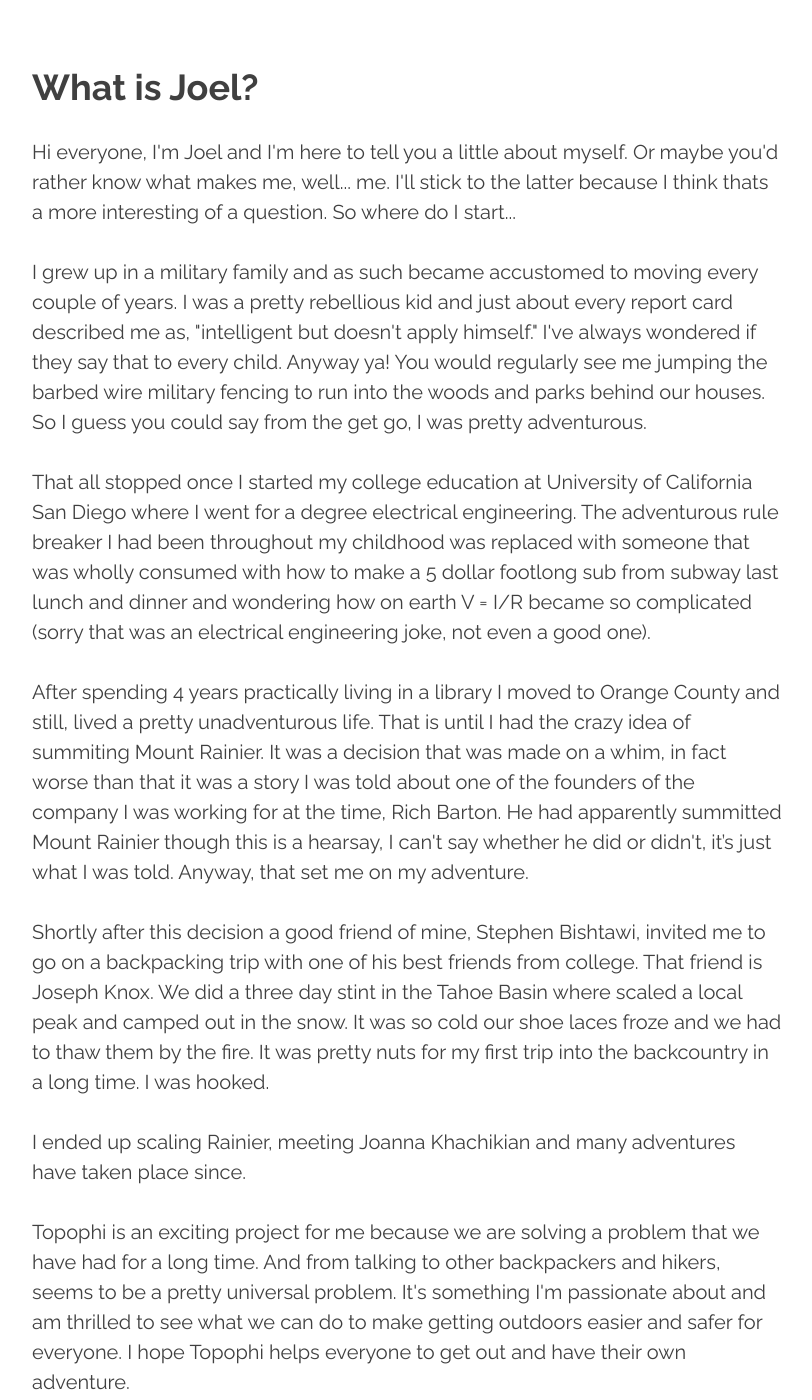
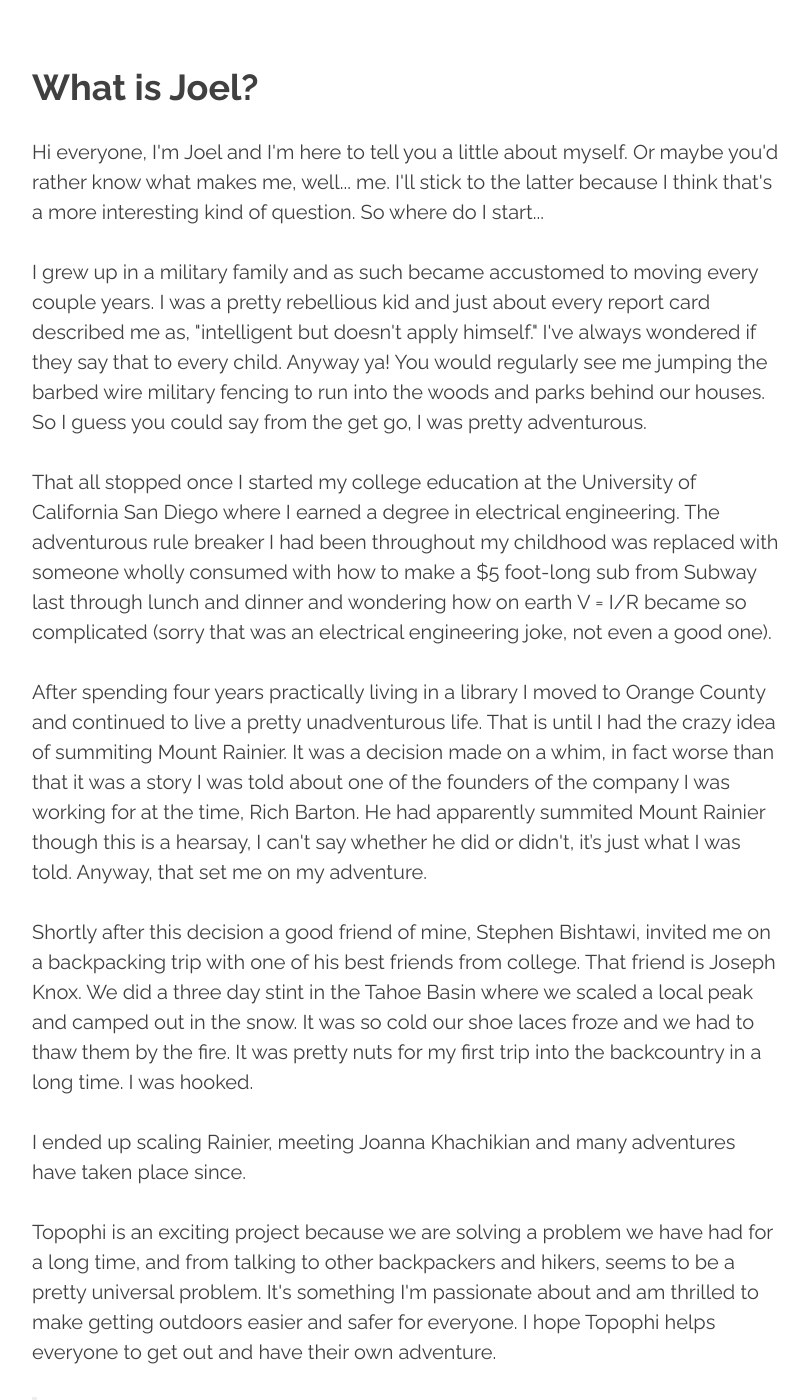
Before and after one commit to Topophi/topophi.github.io, a Jekyll site: the page built from _posts/2015-04-08-what-is-joel.markdown, in a window 1280 px wide and 1400 px high, scrolled down 518 px. Shown: the whole window, without its empty margins (233-1045 px from the left). Built offline with Jekyll 4.4.1, drawn with Linux system fonts in a browser that asks for light colours; nearby versions of some CDN libraries.

Commit message:
more edits

```diff
--- a/_posts/2015-04-08-what-is-joel.markdown
+++ b/_posts/2015-04-08-what-is-joel.markdown
@@ -11,22 +11,22 @@
 
 <h2 class="section-heading">What is Joel?</h2>
 
-<p>Hi everyone, I'm Joel and I'm  here to tell you a little about myself.  Or maybe you'd rather know what makes me, well... me.  I'll stick to the latter because I think thats a more interesting of a question.  So where do I start...
+<p>Hi everyone, I'm Joel and I'm  here to tell you a little about myself.  Or maybe you'd rather know what makes me, well... me.  I'll stick to the latter because I think that's a more interesting kind of question.  So where do I start...
 <p>
 
- <p>I grew up in a military family and as such became accustomed to moving every couple of years.  I was a pretty rebellious kid and just about every report card described me as, "intelligent but doesn't apply himself."  I've always wondered if they say that to every child.  Anyway ya!  You would regularly see me jumping the barbed wire military fencing to run into the woods and parks behind our houses.  So I guess you could say from the get go, I was pretty adventurous.
+ <p>I grew up in a military family and as such became accustomed to moving every couple years.  I was a pretty rebellious kid and just about every report card described me as, "intelligent but doesn't apply himself."  I've always wondered if they say that to every child.  Anyway ya!  You would regularly see me jumping the barbed wire military fencing to run into the woods and parks behind our houses.  So I guess you could say from the get go, I was pretty adventurous.
 <p>
 
-<p>That all stopped once I started my college education at University of California San Diego where I went for a degree electrical engineering.  The adventurous rule breaker I had been throughout my childhood was replaced with someone that was wholly consumed with how to make a 5 dollar footlong sub from subway last lunch and dinner and wondering how on earth V = I/R became so complicated (sorry that was an electrical engineering joke, not even a good one).<p>
+<p>That all stopped once I started my college education at the University of California San Diego where I earned a degree in electrical engineering.  The adventurous rule breaker I had been throughout my childhood was replaced with someone wholly consumed with how to make a $5 foot-long sub from Subway last through lunch and dinner and wondering how on earth V = I/R became so complicated (sorry that was an electrical engineering joke, not even a good one).<p>
 
-<p>After spending 4 years practically living in a library I moved to Orange County and still, lived a pretty unadventurous life.  That is until I had the crazy idea of summiting Mount Rainier.  It was a decision that was made on a whim, in fact worse than that it was a story I was told about one of the founders of the company I was working for at the time, Rich Barton.  He had apparently summitted Mount Rainier though this is a hearsay, I can't say whether he did or didn't, it’s just what I was told.  Anyway, that set me on my adventure.
+<p>After spending four years practically living in a library I moved to Orange County and continued to live a pretty unadventurous life.  That is until I had the crazy idea of summiting Mount Rainier.  It was a decision made on a whim, in fact worse than that it was a story I was told about one of the founders of the company I was working for at the time, Rich Barton.  He had apparently summited Mount Rainier though this is a hearsay, I can't say whether he did or didn't, it’s just what I was told.  Anyway, that set me on my adventure.
 <p>
 
-<p>Shortly after this decision a good friend of mine, Stephen Bishtawi, invited me to go on a backpacking trip with one of his best friends from college.  That friend is Joseph Knox.  We did a three day stint in the Tahoe Basin where scaled a local peak and camped out in the snow.  It was so cold our shoe laces froze and we had to thaw them by the fire.  It was pretty nuts for my first trip into the backcountry in a long time.  I was hooked.
+<p>Shortly after this decision a good friend of mine, Stephen Bishtawi, invited me on a backpacking trip with one of his best friends from college.  That friend is Joseph Knox.  We did a three day stint in the Tahoe Basin where we scaled a local peak and camped out in the snow.  It was so cold our shoe laces froze and we had to thaw them by the fire.  It was pretty nuts for my first trip into the backcountry in a long time.  I was hooked.
 <p>
 <p>I ended up scaling Rainier, meeting Joanna Khachikian and many adventures have taken place since.<p>
 
-<p>Topophi is an exciting project for me because we are solving a problem that we have had for a long time.  And from talking to other backpackers and hikers, seems to be a pretty universal problem.  It's something I'm passionate about and am thrilled to see what we can do to make getting outdoors easier and safer for everyone.  I hope Topophi helps everyone to get out and have their own adventure.</p>
+<p>Topophi is an exciting project because we are solving a problem we have had for a long time, and from talking to other backpackers and hikers, seems to be a pretty universal problem.  It's something I'm passionate about and am thrilled to make getting outdoors easier and safer for everyone.  I hope Topophi helps everyone to get out and have their own adventure.</p>
 
 
 
```
